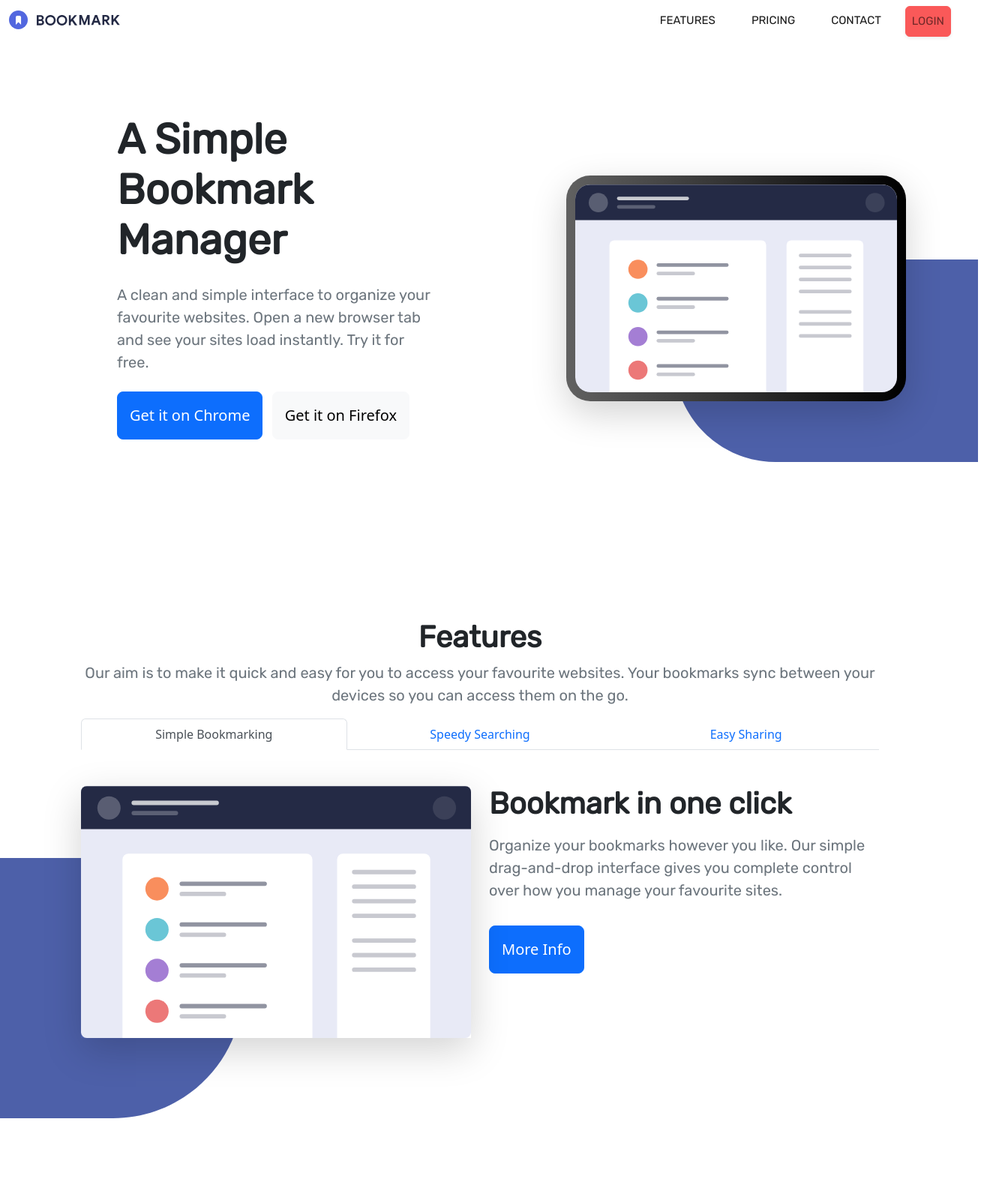
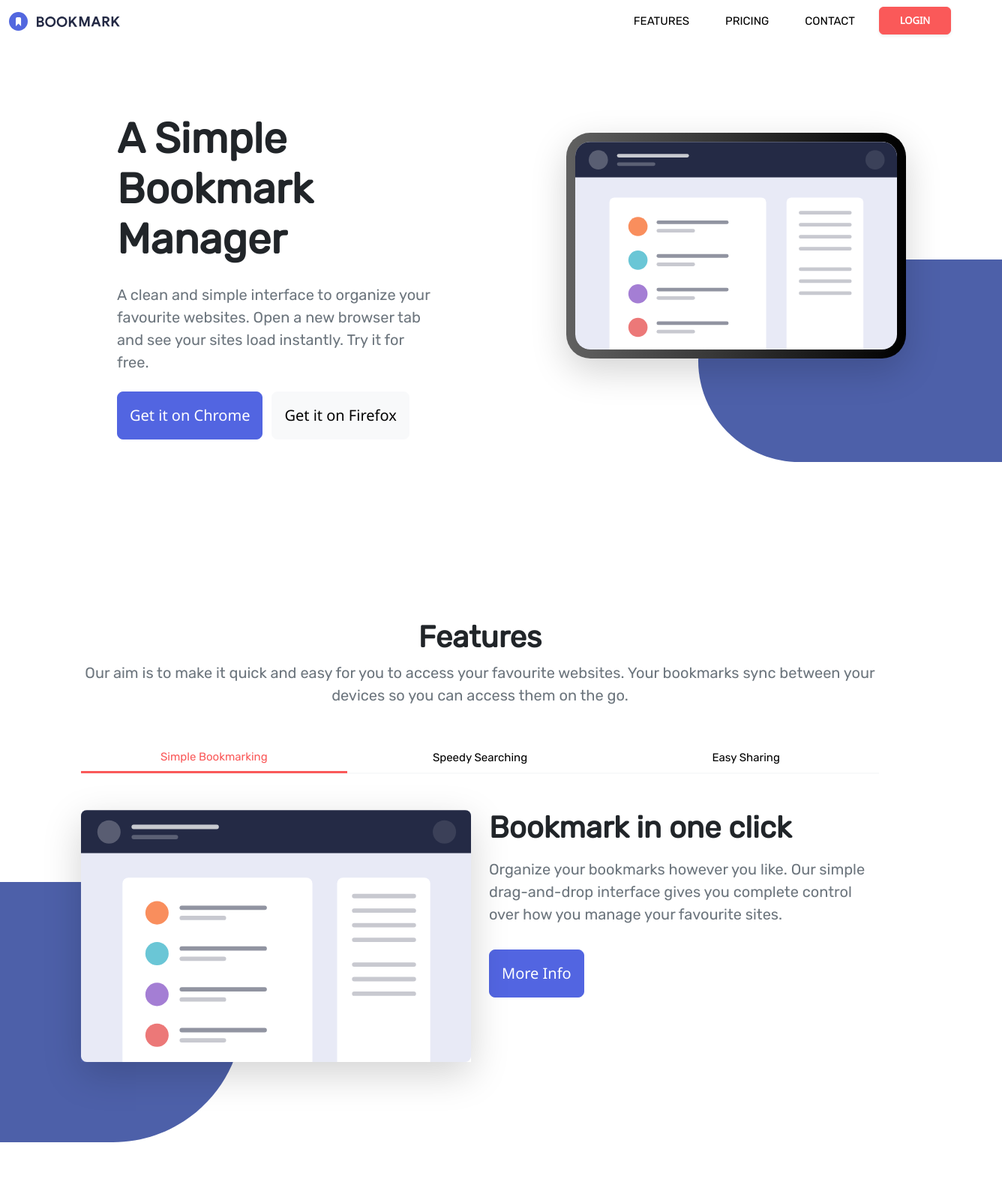
Before and after one commit to LienaPuey/Sprint2, a website: page index.html in a window 1280 px wide. Shown: the top 1600 px of the page at 75% size, 1336 px wide, since content can reach past the window. Drawn offline with nearby package versions, Linux system fonts and the light colour scheme.

Commit message:
style changes

```diff
--- a/index.html
+++ b/index.html
@@ -26,16 +26,16 @@
             <div id="main-nav" class="collapse navbar-collapse justify-content-end">
                 <ul class="navbar-nav">
                     <li class="nav-item mx-3">
-                        <a href="#features" class="nav-link active">FEATURES</a>
+                        <a href="#features" class="nav-link">FEATURES</a>
                     </li>
                     <li class="nav-item mx-3">
-                        <a href="#pricing" class="nav-link active">PRICING</a>
+                        <a href="#pricing" class="nav-link">PRICING</a>
                     </li>
                     <li class="nav-item mx-3">
-                        <a href="#contact" class="nav-link active">CONTACT</a>
+                        <a href="#contact" class="nav-link">CONTACT</a>
                     </li>
                     <li class="nav-item ms-2 d-md-inline">
-                        <a href="#login" class="nav-link btn btn-secondary btn-intro shadow-sm">LOGIN</a>
+                        <a href="#login" class="btn btn-secondary btn-intro shadow-sm">LOGIN</a>
                     </li>
                 </ul>
             </div>
@@ -55,10 +55,10 @@
                     <h1>
                         <div class="display-4 fw-bold">A Simple Bookmark Manager</div>
                     </h1>
-                    <p class="lead my-4 text-muted text-wrap">A clean and simple interface to organize your favourite
+                    <p class="subtext-intro lead my-4 text-muted text-wrap">A clean and simple interface to organize your favourite
                         websites. Open a new browser tab and see your sites load
                         instantly. Try it for free.</p>
-                    <a href="#" class="btn-intro btn btn-primary btn-lg p-3 me-1">Get it on Chrome</a>
+                    <a href="#" class="btn-intro btn-intro btn btn-primary btn-lg p-3 me-1">Get it on Chrome</a>
                     <a href="#" class="btn-intro btn btn-light btn-lg p-3 ms-1">Get it on Firefox</a>
                 </div>
 
@@ -78,7 +78,7 @@
                 </p>
             </div>
         </div>
-            <div id="tabs" class="container-fluid">
+            <div id="tabs" class="container-fluid mt-5">
                 <nav>
                     <div class="nav nav-tabs justify-content-center nav-justified" id="nav-tab" role="tablist">
                       <button class="nav-link active" id="nav-bookmark-tab" data-bs-toggle="tab" data-bs-target="#nav-bookmark" type="button" role="tab" aria-controls="nav-bookmark" aria-selected="true"> Simple Bookmarking</button>
--- a/sass/main.scss
+++ b/sass/main.scss
@@ -1,6 +1,4 @@
-@import '/node_modules/bootstrap/scss/utilities';
-@import '/node_modules/bootstrap/scss/functions';
-@import '/node_modules/bootstrap/scss/variables';
+
 
 //custom variables
 //colors
@@ -10,27 +8,51 @@ $secondary:#FA5959;
 $rubik: 'Rubik', sans-serif;
 $noto: 'Noto Sans', sans-serif;
 
+//import bootstrap
+@import '../node_modules/bootstrap/scss/bootstrap.scss';
 
+
+//mixins
+@mixin buton-outline ($color){
+    background-color: white;
+        border-color: $color;
+        color: $color;
+        border: 2px solid;
+}
+body {
+    font-family: $rubik !important;
+}
+.btn {
+    font-family: $noto !important;
+}
 //navbar
-.nav-item {
-    font-family: $rubik;
+.nav-link {
     font-size: 15px;
+    color:black;
+    &:hover{
+        color: $secondary !important;
+    }
 }
-#login {
-    padding: 1rem;
+.btn-secondary {
+    font-family: $noto !important;
+    font-size: 13px;
+    font-weight: 600 !important;
+    padding: 0.5rem;
+    width: 6rem;
     color:white;
+    &:hover {
+        @include buton-outline($secondary);
+    }
 }
+
 //section intro
 section {
     padding:6rem;
 }
 h1{
-    font-family: $rubik;
-    font-weight: 400;
+    font-weight: 400 !important;
 }
-p{
-    font-family: $rubik;
-}
+
 .intro-img{
     position: relative;
 
@@ -47,12 +69,25 @@ p{
     position:relative;
     z-index: 1;
     top:7rem;
-    left:9rem;
+    left:11rem;
+    height: 24rem;
+    width: 100%;
 }
 
 .btn-intro {
-    font-family: $noto;
     font-weight: 400;
+}
+.btn-primary {
+    &:hover {
+    @include buton-outline($primary);
+    }
+}
+.btn-light {
+    &:hover {
+       background-color: white;
+       border: 2px solid;
+
+    }
 }
 
 
@@ -75,6 +110,18 @@ p{
     right: 19rem;
 }
 
-
-//import bootstrap
-@import '../node_modules/bootstrap/scss/bootstrap.scss';
+.nav-tabs{
+    border-bottom:2px solid $light !important;
+}
+.nav-link{
+    border-top: transparent !important;
+    border-left: transparent !important;
+    border-right: transparent !important;
+    &.active{
+        border-bottom:3px solid $secondary !important;
+        color: $secondary !important;
+    }
+    &:hover, &:focus{
+        color:$secondary;
+    }
+}
```
Also changed, not shown: css/main.min.css, css/miau.min.css (added), 2 other files.
